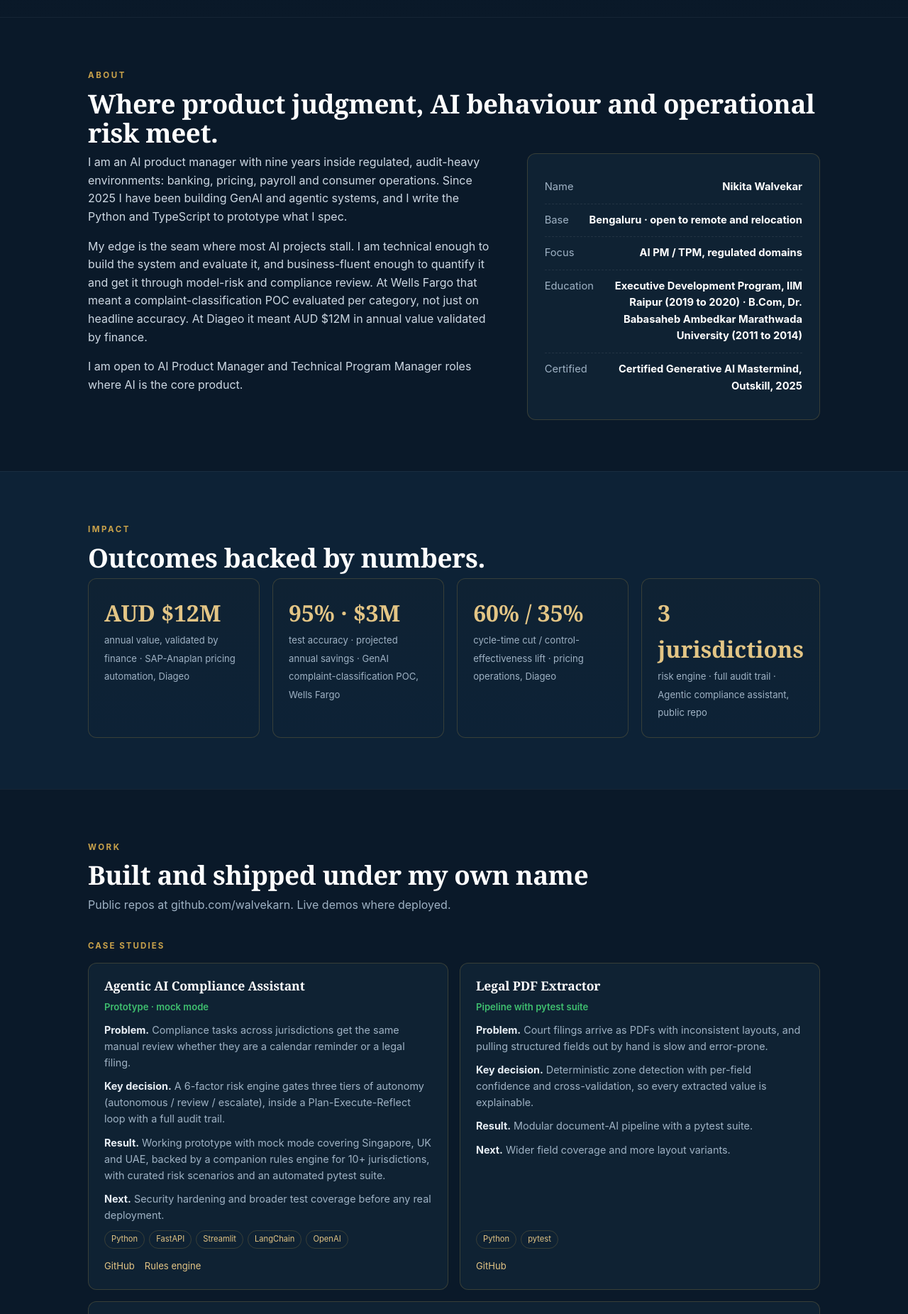
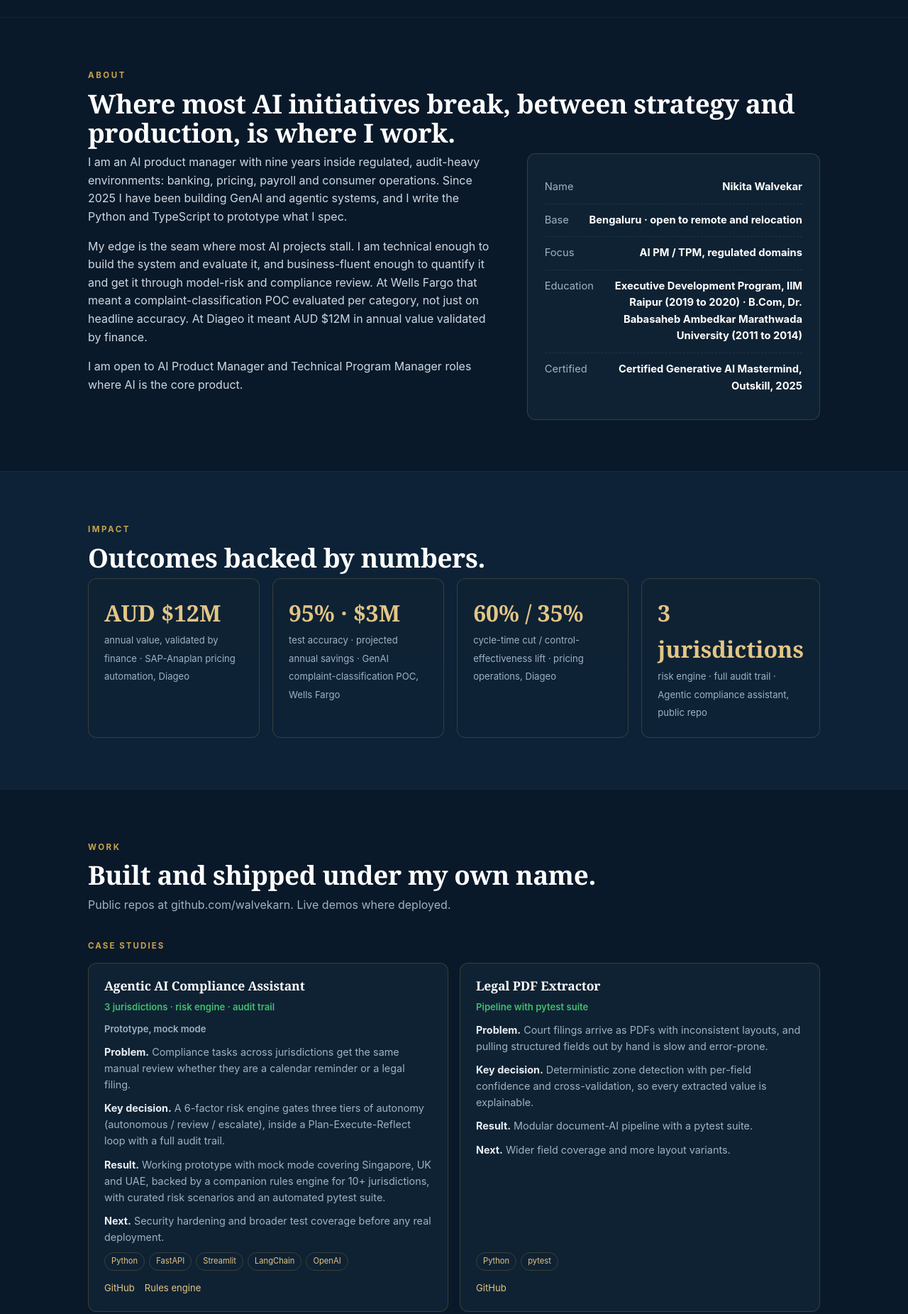
Before and after one commit to walvekarn/nikita-walvekar-portfolio, a plain HTML site: page index.html in a window 1280 px wide. Shown: the part 820-2672 px from the top of the page at 71% size. Drawn offline with Linux system fonts and the light colour scheme.

Commit message:
Match About heading, Work heading, agentic card chip and case-study title to spec C3/C6/C7

```diff
--- a/index.html
+++ b/index.html
@@ -121,7 +121,7 @@
 
 <section id="about"><div class="wrap">
   <div class="eyebrow">About</div>
-  <h2 class="sec-h">Where product judgment, AI behaviour and operational risk meet.</h2>
+  <h2 class="sec-h">Where most AI initiatives break, between strategy and production, is where I work.</h2>
   <div class="about-grid">
     <div>
       <p>I am an AI product manager with nine years inside regulated, audit-heavy environments: banking, pricing, payroll and consumer operations. Since 2025 I have been building GenAI and agentic systems, and I write the Python and TypeScript to prototype what I spec.</p>
@@ -151,7 +151,7 @@
 
 <section id="work"><div class="wrap">
   <div class="eyebrow">Work</div>
-  <h2 class="sec-h">Built and shipped under my own name</h2>
+  <h2 class="sec-h">Built and shipped under my own name.</h2>
   <p class="sec-i">Public repos at github.com/walvekarn. Live demos where deployed.</p>
 
   <div class="tier">
@@ -159,7 +159,8 @@
     <div class="grid3">
       <div class="proj">
         <h3>Agentic AI Compliance Assistant</h3>
-        <div class="impact">Prototype · mock mode</div>
+        <div class="impact">3 jurisdictions · risk engine · audit trail</div>
+        <div class="impact" style="color:var(--muted)">Prototype, mock mode</div>
         <p><b>Problem.</b> Compliance tasks across jurisdictions get the same manual review whether they are a calendar reminder or a legal filing.</p>
         <p><b>Key decision.</b> A 6-factor risk engine gates three tiers of autonomy (autonomous / review / escalate), inside a Plan-Execute-Reflect loop with a full audit trail.</p>
         <p><b>Result.</b> Working prototype with mock mode covering Singapore, UK and UAE, backed by a companion rules engine for 10+ jurisdictions, with curated risk scenarios and an automated pytest suite.</p>
@@ -178,7 +179,7 @@
         <div class="proj-links"><a href="https://github.com/walvekarn/legal-pdf-extractor" target="_blank" rel="noopener">GitHub</a></div>
       </div>
       <div class="proj wide">
-        <h3>GenAI complaint classification in a regulated bank: what the evaluation changed.</h3>
+        <h3>GenAI complaint classification in a regulated bank: what the evaluation changed</h3>
         <div class="impact">Wells Fargo · GenAI POC · May 2025 to Feb 2026</div>
         <p><b>Problem.</b> A 160-person U.S. consumer-operations team categorized complaints by hand, 3 to 5 minutes each, with inconsistent results that mattered for CFPB reporting.</p>
         <p><b>Decision 1: evaluate per category, not on headline accuracy.</b> Overall test accuracy reached 95%. Broken out by category, precision and recall on low-volume fraud categories were well below the rest, and those are the highest-stakes complaints. The release criterion became a per-category quality bar.</p>
```
